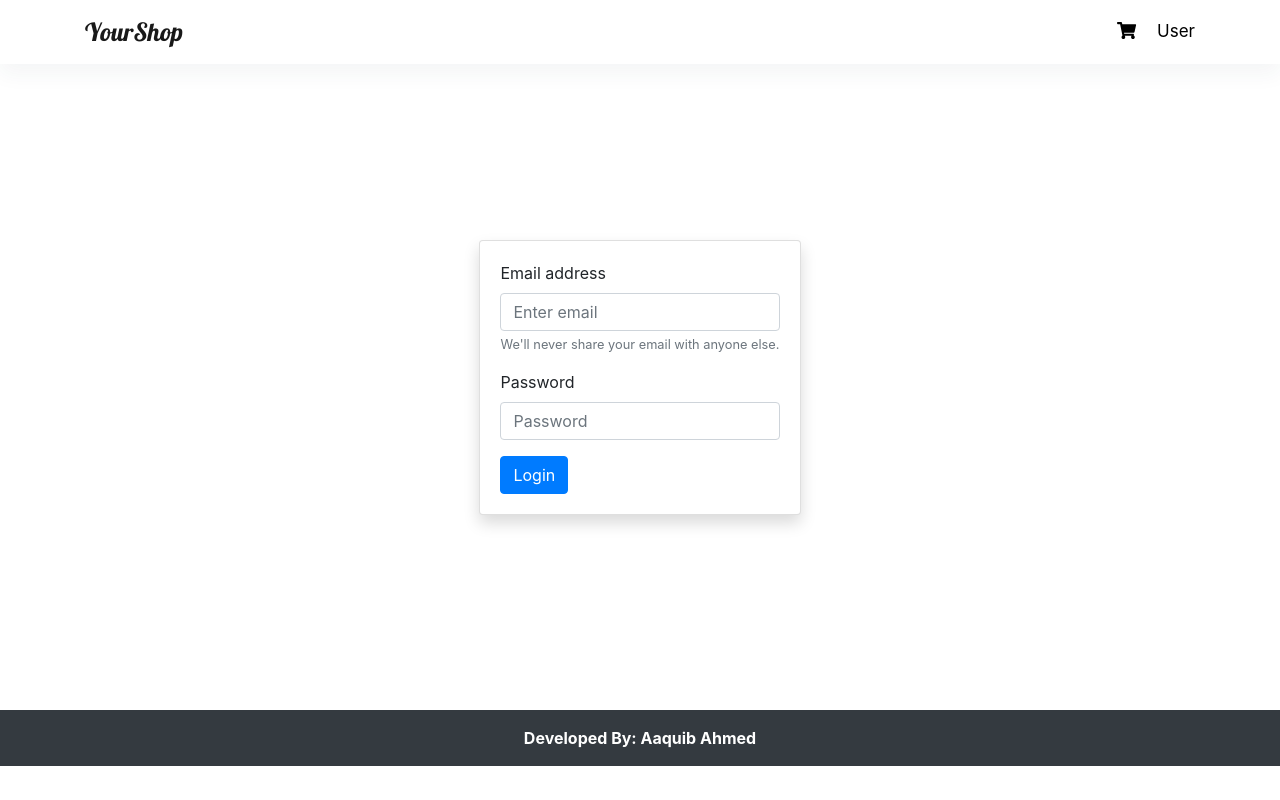
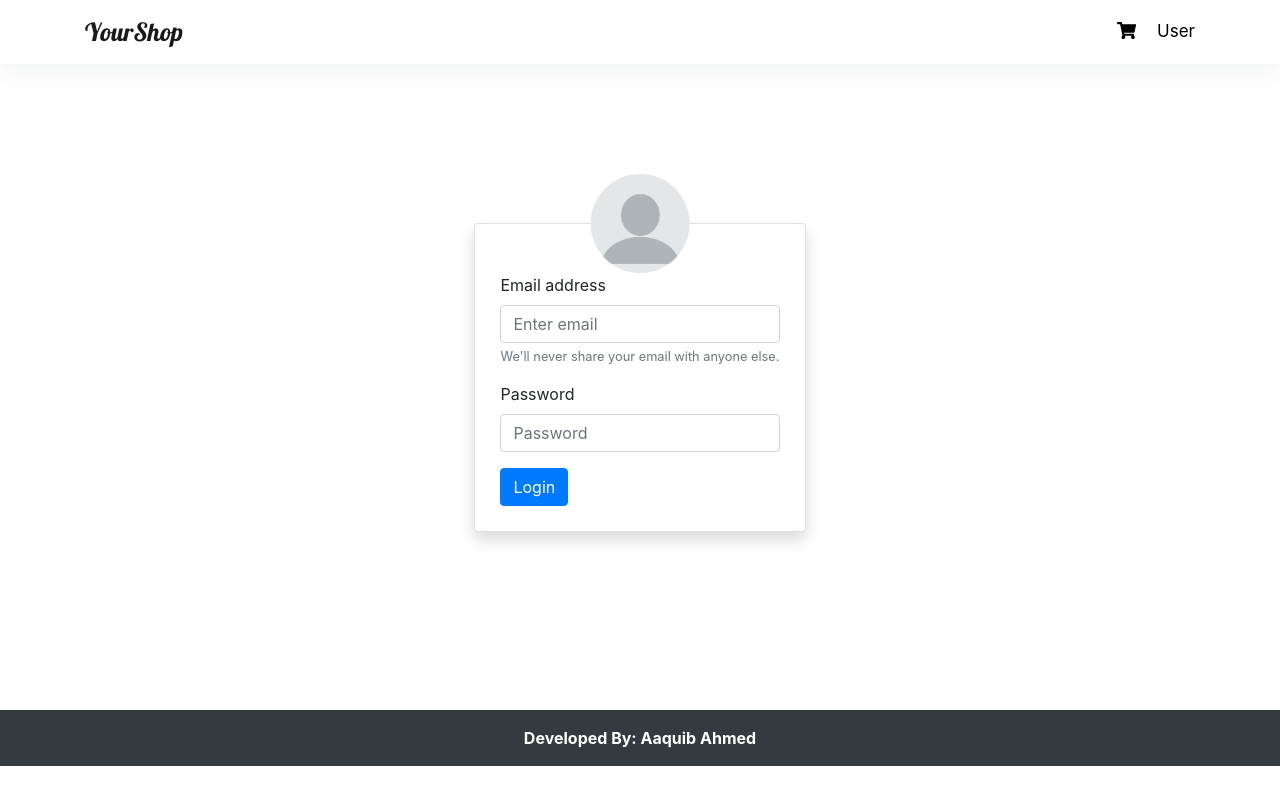
Before and after one commit to killcodeX/ecommerce-redux, a React (Create React App) app: page /login in a window 1280 px wide. Built offline with nearby package versions, Linux system fonts and the light colour scheme.

Commit message:
login ui is done

```diff
--- a/src/auth/login.js
+++ b/src/auth/login.js
@@ -11,9 +11,10 @@ export default function Login() {
   };
   return (
     <section className="section height-100 brdr">
-      <div className="card shadow cart-card">
+      <div className="card shadow login login-card">
+          <img className='user-img' src='/user.jpg' alt='user' />
         <form onSubmit={handleSubmit}>
-          <div className="form-group">
+          <div className="form-group pt-4">
             <label htmlFor="exampleInputEmail1">Email address</label>
             <input
               type="email"
--- a/src/index.css
+++ b/src/index.css
@@ -181,4 +181,18 @@
 }
 
 
-/* ------------------------------------------------ For Footer ----------------------------------------------------- */
+/* ------------------------------------------------ For login ----------------------------------------------------- */
+
+.login-card{
+  position: relative;
+  padding: 25px;
+}
+
+.user-img{
+  position: absolute;
+  width:30%;
+  top:-50px;
+  left:50%;
+  transform: translate(-50%);
+  border-radius: 50%;
+}
```
Also changed, not shown: public/user.jpg (renamed from public/ezgif.com-webp-to-jpg.jpg), 1 other file (tests, documents, lock files or other folders).
